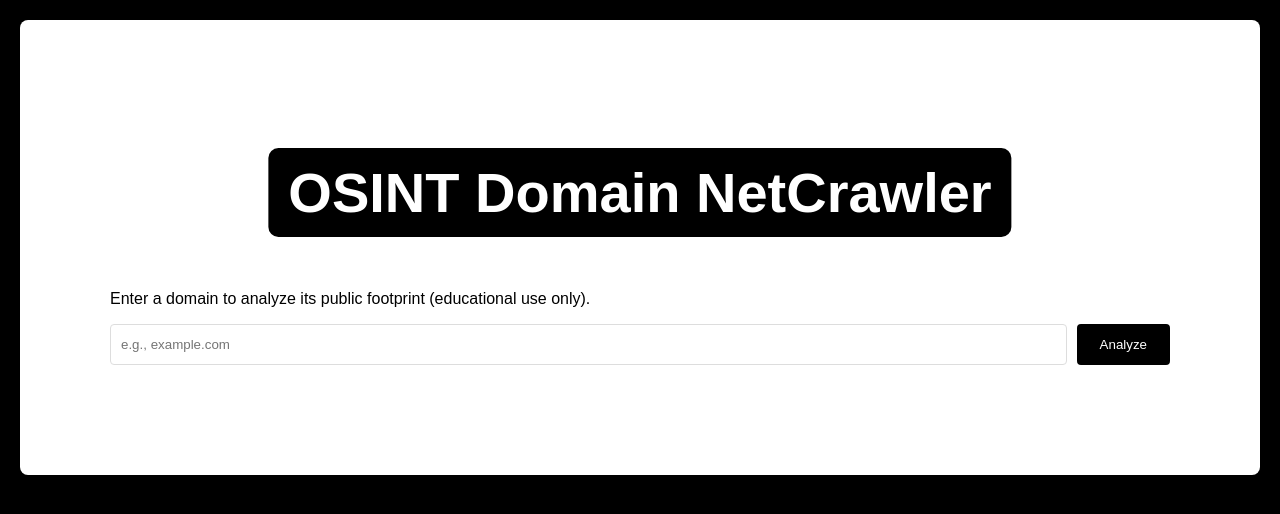
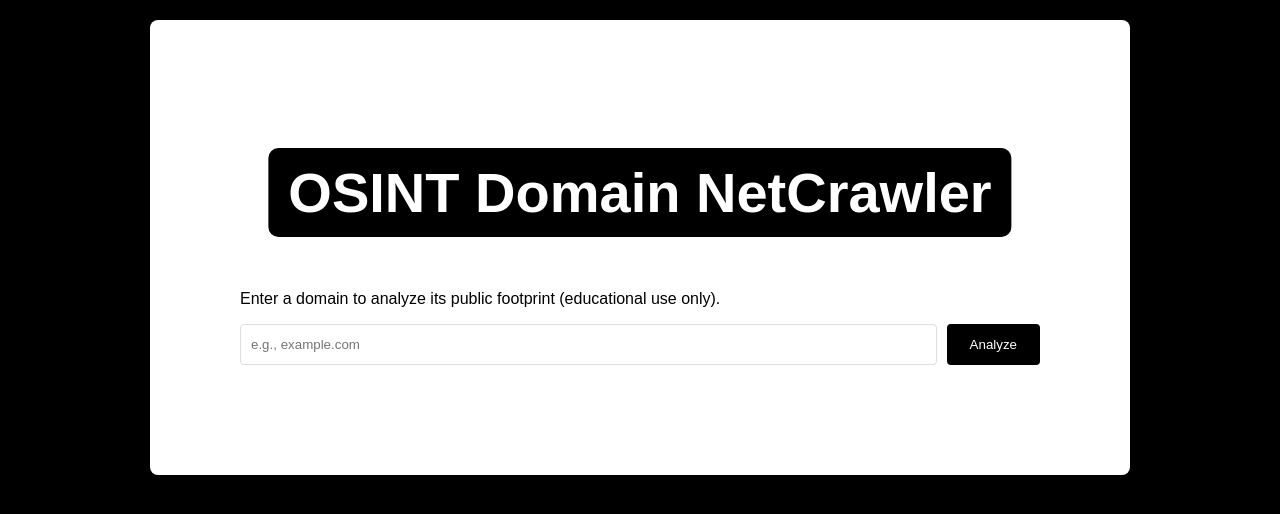
Before and after one commit to Kumayl-Sayed/osint-footprint-analyzer, a Flask app: page / in a window 1280 px wide. Shown: the top 514 px of the page. Run offline with Flask 3, Linux system fonts and the light colour scheme.

Commit message:
Update styles.css

```diff
--- a/static/styles.css
+++ b/static/styles.css
@@ -40,7 +40,6 @@ body {
 }
 
 .container {
-    width: 100%
     max-width: 800px;
     margin: 0 auto;
     background: white;
```
